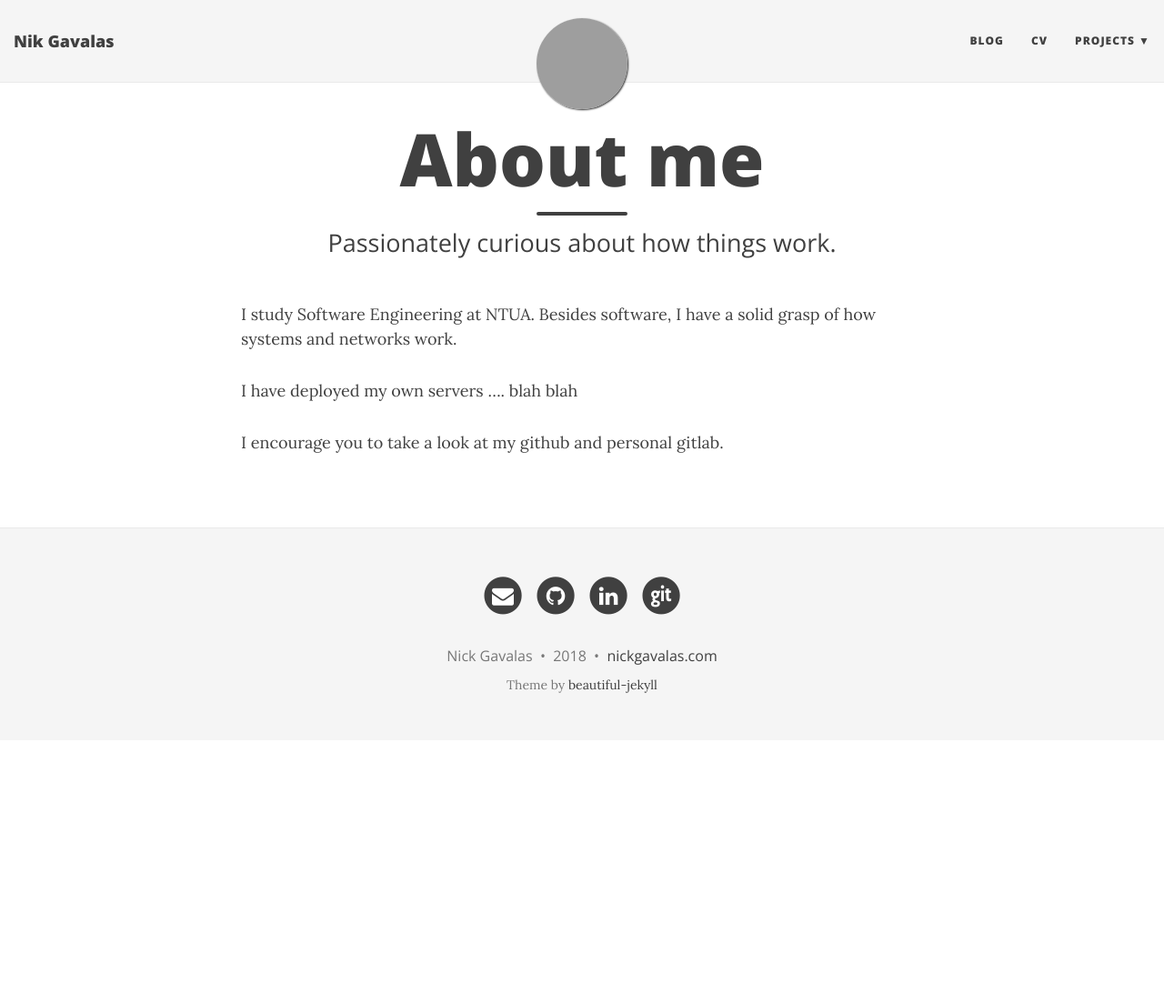
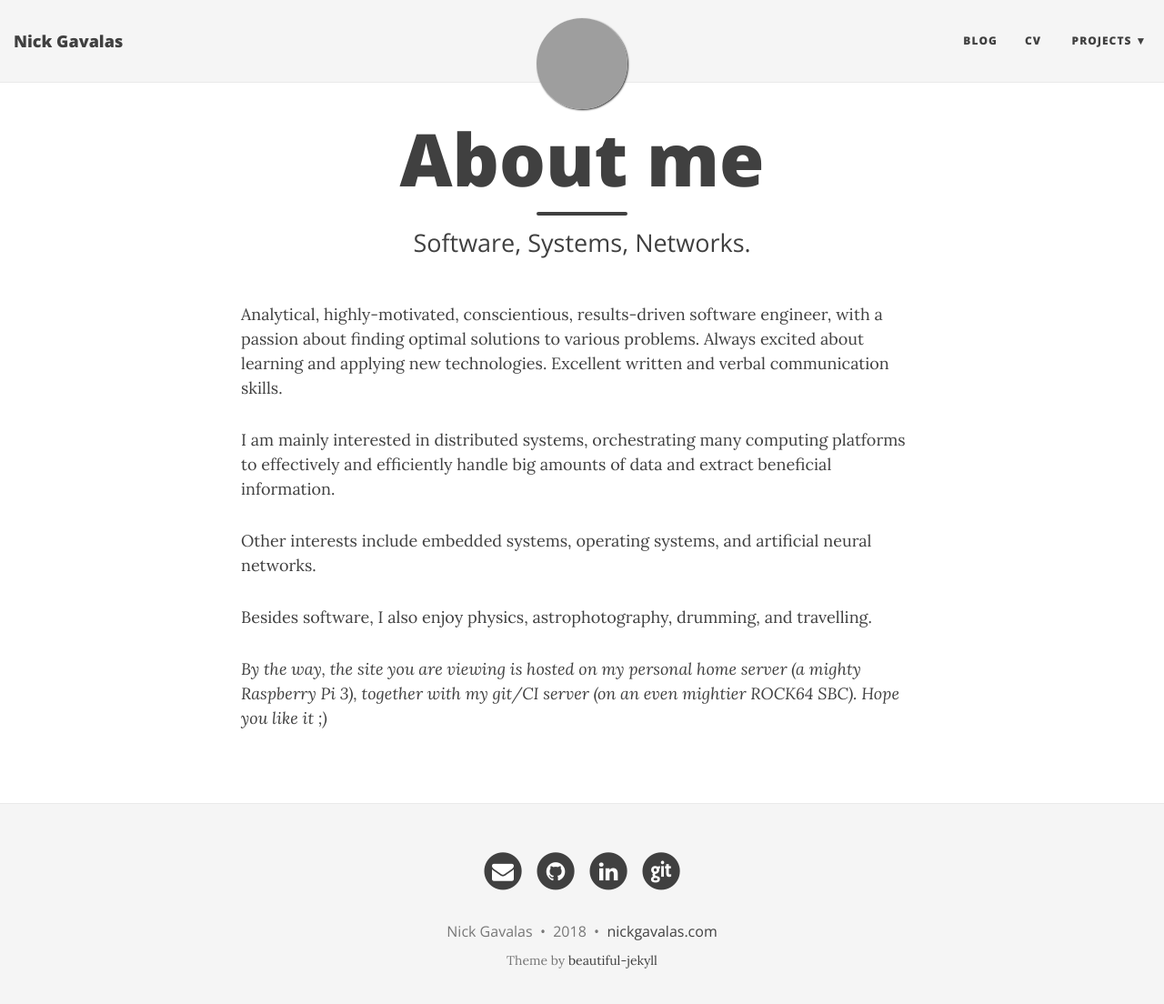
Before and after one commit to NikosGavalas/nikosgavalas.github.io, a Jekyll site: the page built from blog-jekyll/index.md, in a window 1280 px wide and 1117 px high. Shown: the top 1104 px of the window at 91% size. Built offline with Jekyll 4.4.1, drawn with Linux system fonts in a browser that asks for light colours; nearby versions of some CDN libraries; grey boxes are pictures that could not be loaded.

Commit message:
about page and first blogpost

```diff
--- a/blog-jekyll/_config.yml
+++ b/blog-jekyll/_config.yml
@@ -2,9 +2,9 @@
 url: "nickgavalas.com"
 baseurl: ""
 
-title: Nik Gavalas
+title: Nick Gavalas
 
-description: Software Engineering Student at NTUA.
+description: Software Engineering, Systems, Networks
 
 # Navbar
 # List of links in the navigation bar
@@ -13,7 +13,7 @@ navbar-links:
   CV: "cv.pdf"
   Projects:
     - GitHub: "https://github.com/NikosGavalas"
-    - Personal Gitlab: "https://git.nickgavalas.com/"
+    - Self-Hosted Gitlab: "https://git.nickgavalas.com/"
 
 avatar: "https://www.gravatar.com/avatar/76aadab466c79bdcf3b3ed153cae04da?s=290"
 
--- a/blog-jekyll/blog/index.html
+++ b/blog-jekyll/blog/index.html
@@ -1,7 +1,7 @@
 ---
 layout: page
 title: Blog
-subtitle: Change me
+subtitle:
 use-site-title: true
 ---
 
--- a/blog-jekyll/index.md
+++ b/blog-jekyll/index.md
@@ -1,11 +1,18 @@
 ---
 layout: page
 title: About me
-subtitle: Passionately curious about how things work.
+subtitle: Software, Systems, Networks.
 ---
 
-I study Software Engineering at NTUA. Besides software, I have a solid grasp of how systems and networks work.
+Analytical, highly-motivated, conscientious, results-driven software engineer, with a passion about finding
+optimal solutions to various problems. Always excited about learning and applying new technologies. Excellent
+written and verbal communication skills.
 
-I have deployed my own servers .... blah blah
+I am mainly interested in distributed systems, orchestrating many computing platforms to effectively and efficiently handle
+big amounts of data and extract beneficial information.
 
-I encourage you to take a look at my github and personal gitlab.
+Other interests include embedded systems, operating systems, and artificial neural networks.
+
+Besides software, I also enjoy physics, astrophotography, drumming, and travelling.
+
+_By the way, the site you are viewing is hosted on my personal home server (a mighty Raspberry Pi 3), together with my git/CI server (on an even mightier ROCK64 SBC). Hope you like it ;)_
```
Also changed, not shown: blog-jekyll/_posts/2015-02-28-test-markdown.md (deleted, +0 -73 lines), blog-jekyll/_posts/2018-5-2-docker-primer.md (added, +163 -0 lines), README.md, 1 other file.
